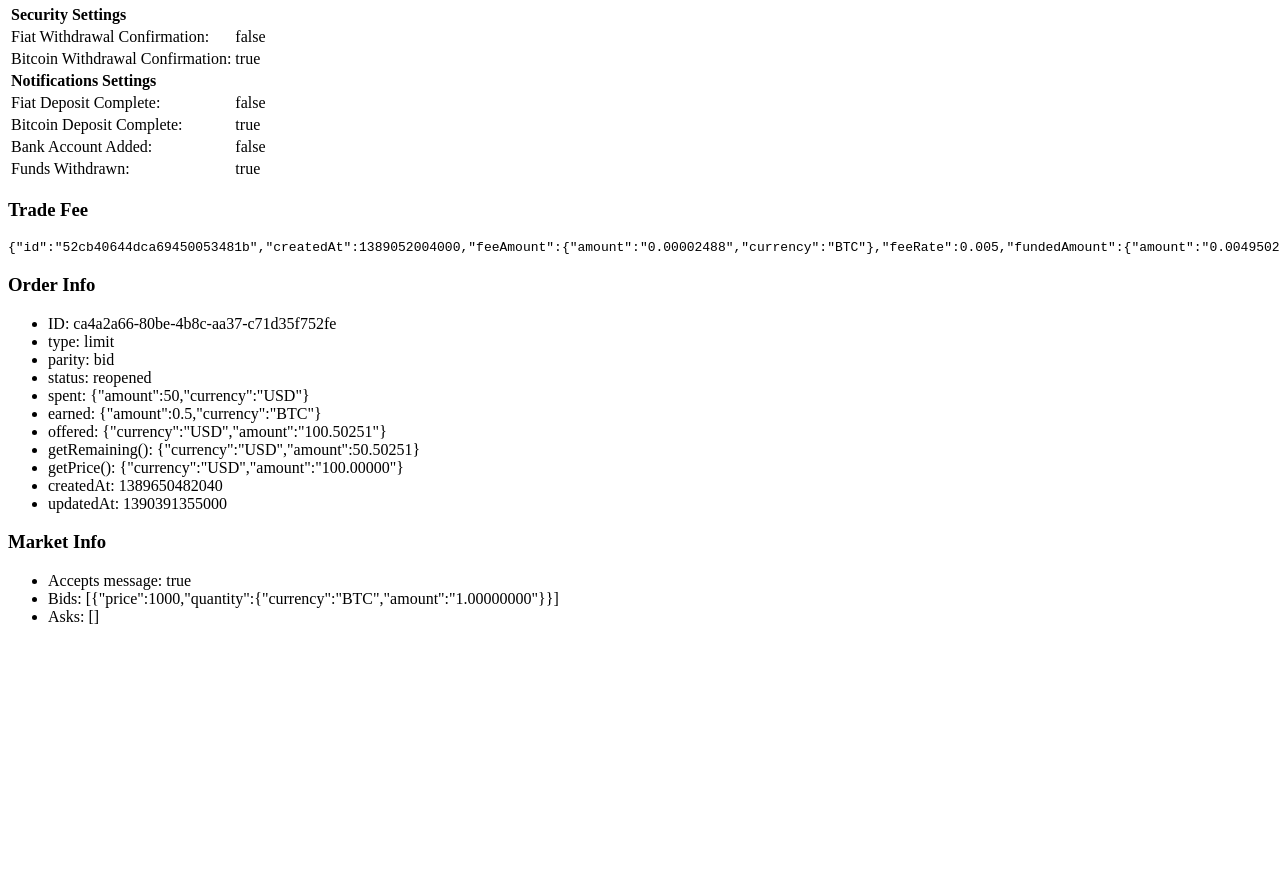
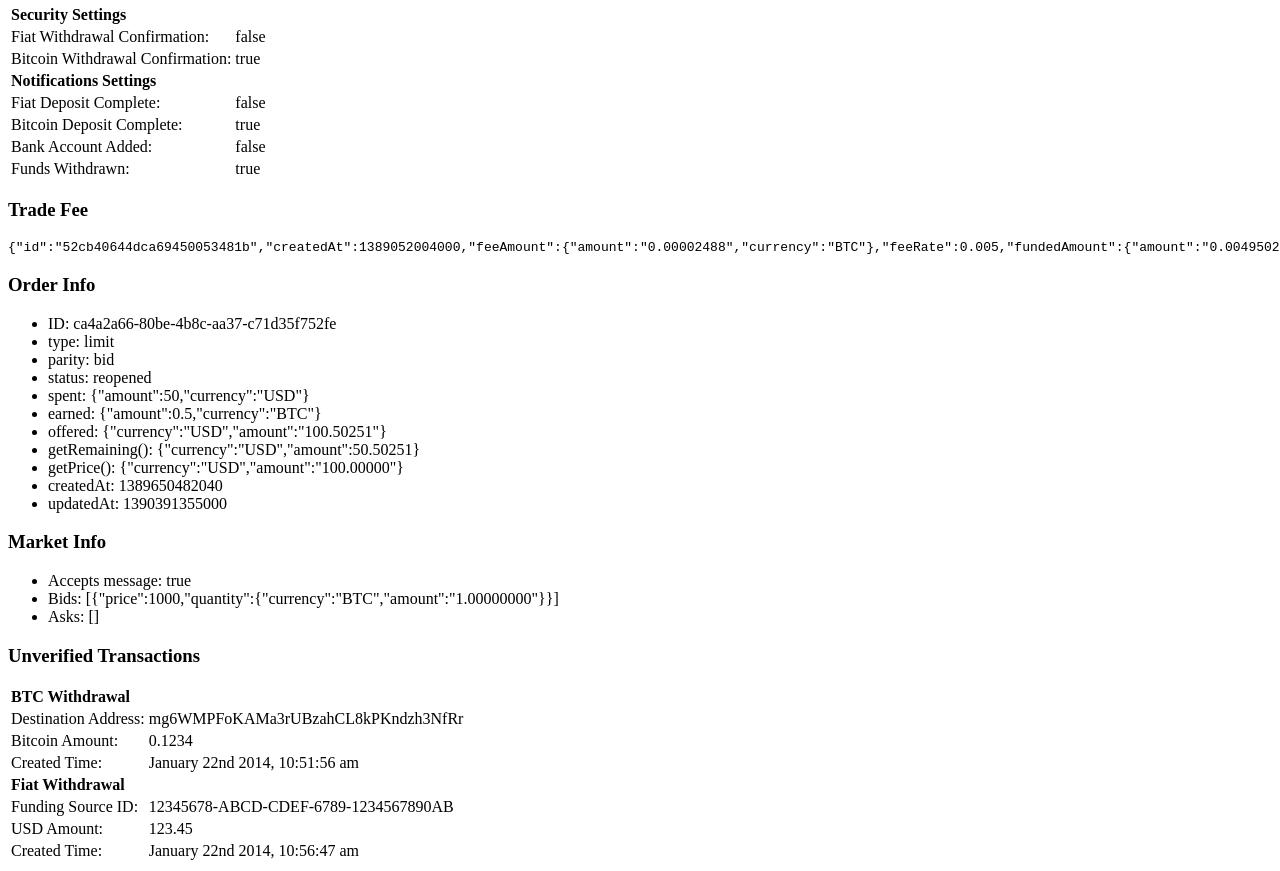
Before and after one commit to coinlatera/bc-angular-models, a website: page test-app/index.html in a window 1280 px wide. Shown: the part 1746-2617 px from the top of the page. Before the commit the page ends 2388 px from the top, so only its background shows below. Drawn offline with nearby package versions, Linux system fonts and the light colour scheme.

Commit message:
Add models to handle basic info about unverified withdrawal transactions

```diff
--- a/assets/angular-models.coffee
+++ b/assets/angular-models.coffee
@@ -1 +1 @@
-angular.module('bc.angular-models', ['bc.access-level', 'bc.account-resource', 'bc.admin-account-info', 'bc.admin-role', 'bc.error-message', 'bc.logger', 'bc.order-info', 'bc.market-info', 'bc.trade-fee', 'bc.transaction-info', 'bc.user-account-info', 'bc.user-account-settings'])
+angular.module('bc.angular-models', ['bc.access-level', 'bc.account-resource', 'bc.admin-account-info', 'bc.admin-role', 'bc.error-message', 'bc.logger', 'bc.order-info', 'bc.market-info', 'bc.trade-fee', 'bc.transaction-info', 'bc.unverified-withdrawal', 'bc.user-account-info', 'bc.user-account-settings'])
--- a/test-app/app.js
+++ b/test-app/app.js
@@ -1,7 +1,7 @@
 var app = angular.module('test-app', ['bc.angular-models']);
 
 app.constant('CONFIG', { debug: true });
-app.controller('MainCtrl', function MainCtrl ($scope, OrderInfo, MarketInfo, TradeFee, AccountResource, UserAccountInfo, ErrorMessage, AdminRole, AdminAccountInfo, AccessLevel, UserAccountSettings, TransactionInfo, logger) {
+app.controller('MainCtrl', function MainCtrl ($scope, OrderInfo, MarketInfo, TradeFee, AccountResource, UserAccountInfo, ErrorMessage, AdminRole, AdminAccountInfo, AccessLevel, UserAccountSettings, TransactionInfo, UnverifiedWithdrawal, logger) {
 
   var resourceMsg1 = {
     _id: "11111111111111",
@@ -248,4 +248,21 @@ app.controller('MainCtrl', function MainCtrl ($scope, OrderInfo, MarketInfo, Tra
   $scope.marketInfo.handleMarketDepthInfo(marketDepthMsg3);
 
   logger.log('Logger working.');
+
+  var unverifiedBtc = {
+    result: "UNVERIFIED_BTC_WITHDRAWAL",
+    _id: "123412341234123412341234",
+    amount: 0.1234,
+    createdAt: 1390387916309,
+    destination: "mg6WMPFoKAMa3rUBzahCL8kPKndzh3NfRr"
+  };
+  $scope.unverifiedBtc = UnverifiedWithdrawal.FromMessage(unverifiedBtc);
+  var unverifiedFiat = {
+    result: "UNVERIFIED_FIAT_WITHDRAWAL",
+    _id: "234523452345234523452345",
+    amount: 123.45,
+    createdAt: 1390388207188,
+    fundingSourceId: "12345678-ABCD-CDEF-6789-1234567890AB"
+  };
+  $scope.unverifiedFiat = UnverifiedWithdrawal.FromMessage(unverifiedFiat);
 });
--- a/test-app/index.html
+++ b/test-app/index.html
@@ -273,5 +273,42 @@
       <li>Bids: {{marketInfo.bidLevels}}</li>
       <li>Asks: {{marketInfo.askLevels}}</li>
     </ul>
+
+    <h3>Unverified Transactions</h3>
+    <table>
+      <tbody>
+        <tr>
+          <td colspan="2"><strong>BTC Withdrawal</strong></td>
+        </tr>
+        <tr>
+          <td>Destination Address: </td>
+          <td>{{unverifiedBtc.destination}}</td>
+        </tr>
+        <tr>
+          <td>Bitcoin Amount: </td>
+          <td>{{unverifiedBtc.amount}}</td>
+        </tr>
+        <tr>
+          <td>Created Time: </td>
+	  <td>{{unverifiedBtc.createdAt.format("MMMM Do YYYY, h:mm:ss a")}}</td>
+        </tr>
+        <tr>
+          <td colspan="2"><strong>Fiat Withdrawal</strong></td>
+        </tr>
+        <tr>
+          <td>Funding Source ID: </td>
+          <td>{{unverifiedFiat.fundingSourceId}}</td>
+        </tr>
+        <tr>
+          <td>USD Amount: </td>
+          <td>{{unverifiedFiat.amount}}</td>
+        </tr>
+        <tr>
+          <td>Created Time: </td>
+	  <td>{{unverifiedFiat.createdAt.format("MMMM Do YYYY, h:mm:ss a")}}</td>
+        </tr>
+      </tbody>
+    </table>
+
   </body>
 </html>
```
Also changed, not shown: assets/services/unverified-withdrawal.coffee (added, +14 -0 lines), dist/bc-angular-models.js, dist/bc-angular-models.min.js.
